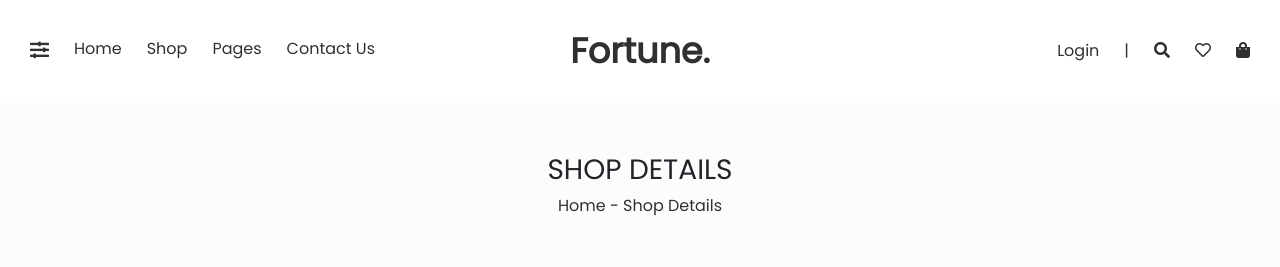
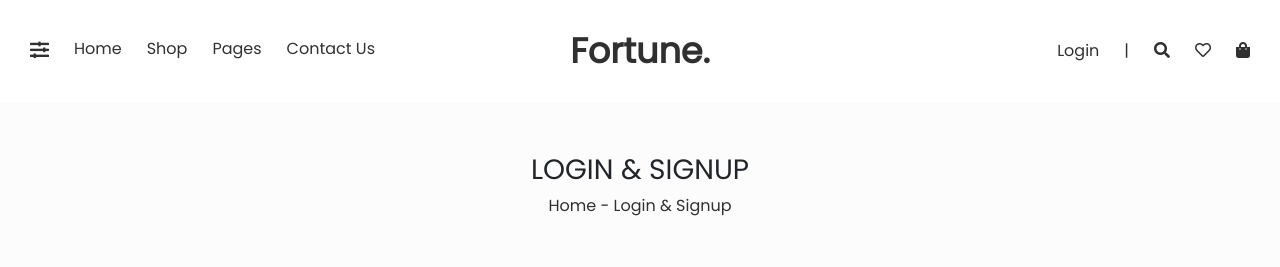
Before and after one commit to Sharif-Minhaz/E-Commerce-website, a plain HTML site: page views/pages/login.html in a window 1280 px wide. Shown: the top 267 px of the page. Drawn offline with Linux system fonts and the light colour scheme.

```diff
--- a/views/shop/login.html
+++ b/views/pages/login.html
@@ -4,7 +4,7 @@
 		<meta charset="UTF-8" />
 		<meta http-equiv="X-UA-Compatible" content="IE=edge" />
 		<meta name="viewport" content="width=device-width, initial-scale=1.0" />
-		<title>eCommerce - website | Shop Details</title>
+		<title>eCommerce - website | Login - Signup</title>
 		<link rel="shortcut icon" href="../../assets/images/favicon.png" type="image/x-icon" />
 		<link rel="stylesheet" href="../../assets/lib/bootstrap-5.1/bootstrap.min.css" />
 		<link rel="stylesheet" href="https://use.fontawesome.com/releases/v5.15.4/css/all.css" integrity="sha384-DyZ88mC6Up2uqS4h/KRgHuoeGwBcD4Ng9SiP4dIRy0EXTlnuz47vAwmeGwVChigm" crossorigin="anonymous" />
@@ -112,9 +112,9 @@
 		<!-- breadcrumb content -->
 		<section class="container-fluid breadcrumb-section">
 			<div class="breadcrumb-area">
-				<h3>SHOP DETAILS</h3>
+				<h3>LOGIN & SIGNUP</h3>
 				<div class="breadcrumb-links">
-					<a href="../../index.html">Home</a> - <a href="#">Shop Details</a>
+					<a href="../../index.html">Home</a> - <a href="#">Login & Signup</a>
 				</div>
 			</div>
 		</section>
```
Also changed, not shown: index.html (+3 -3 lines), views/shop/shopDetails.html (renamed from views/pages/shopDetails.html).
